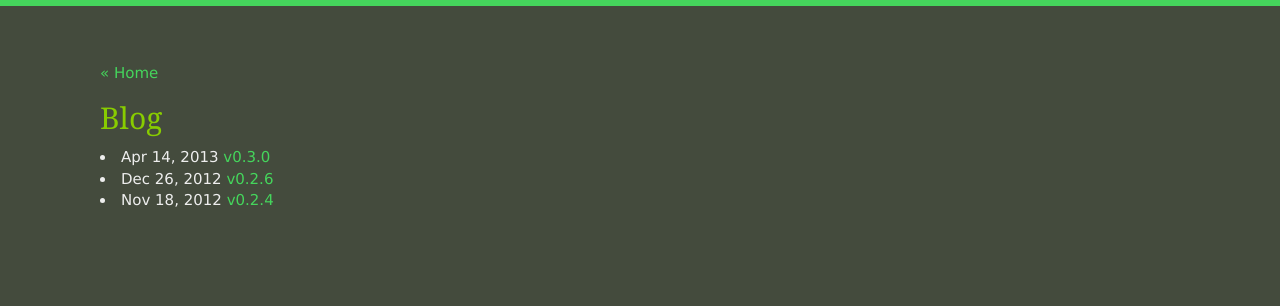
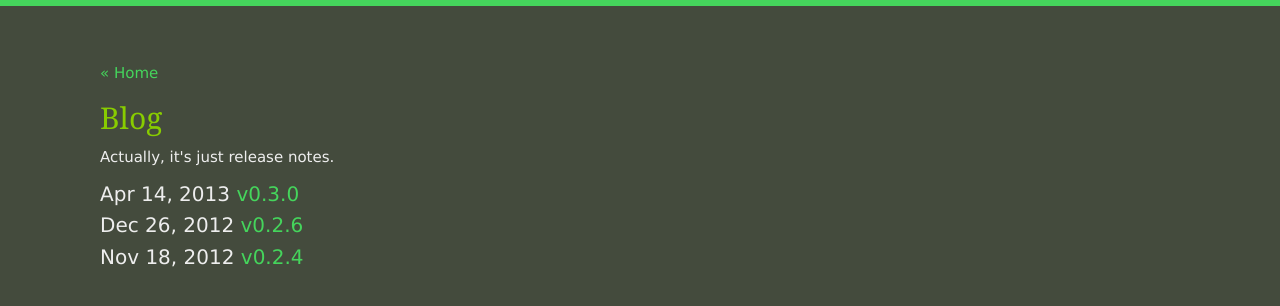
Before and after one commit to reactphp/website, a Jekyll site: the page built from blog.html, in a window 1280 px wide. Shown: the top 306 px of the page. Built offline with Jekyll 4.4.1, drawn with Linux system fonts in a browser that asks for light colours; Markdown is read by kramdown in place of the engine named in the settings.

Commit message:
Blog polishing

```diff
--- a/_layouts/blog.html
+++ b/_layouts/blog.html
@@ -5,12 +5,16 @@
 
     <h1>Blog</h1>
 
+    Actually, it's just release notes.
+
+    <ul class="posts">
     {% for post in site.posts %}
         <li>
             <span class="span2 date" title="{{ post.date | date: '%B %e, %Y' }}">{{ post.date | date: '%b %e, %Y' }}</span>
             <span class="span10"><a href="{{ post.url }}">{{ post.title }}</a></span>
         </li>
     {% endfor %}
+    </ul>
 </div>
 
 {% include footer.html %}
--- a/main.css
+++ b/main.css
@@ -350,6 +350,16 @@ body .blog, #content.blog p {
     font-size: 15px;
 }
 
+.blog ul.posts {
+    padding-left: 0;
+}
+
+.blog ul.posts li {
+    font-size: 20px;
+    margin-top: 10px;
+    list-style: none;
+}
+
 .blog h1 {
     color: #8c0;
 }
```
